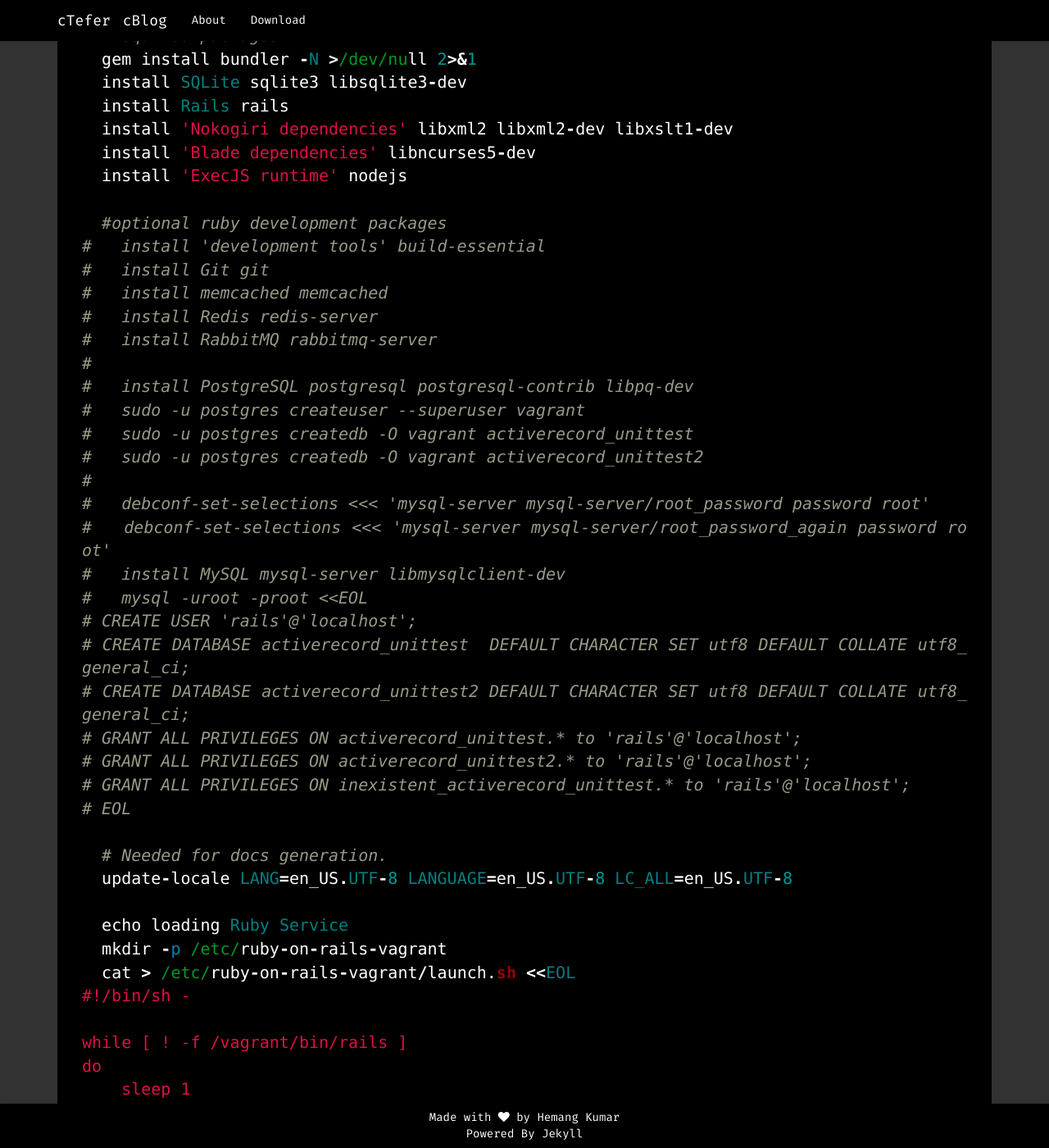
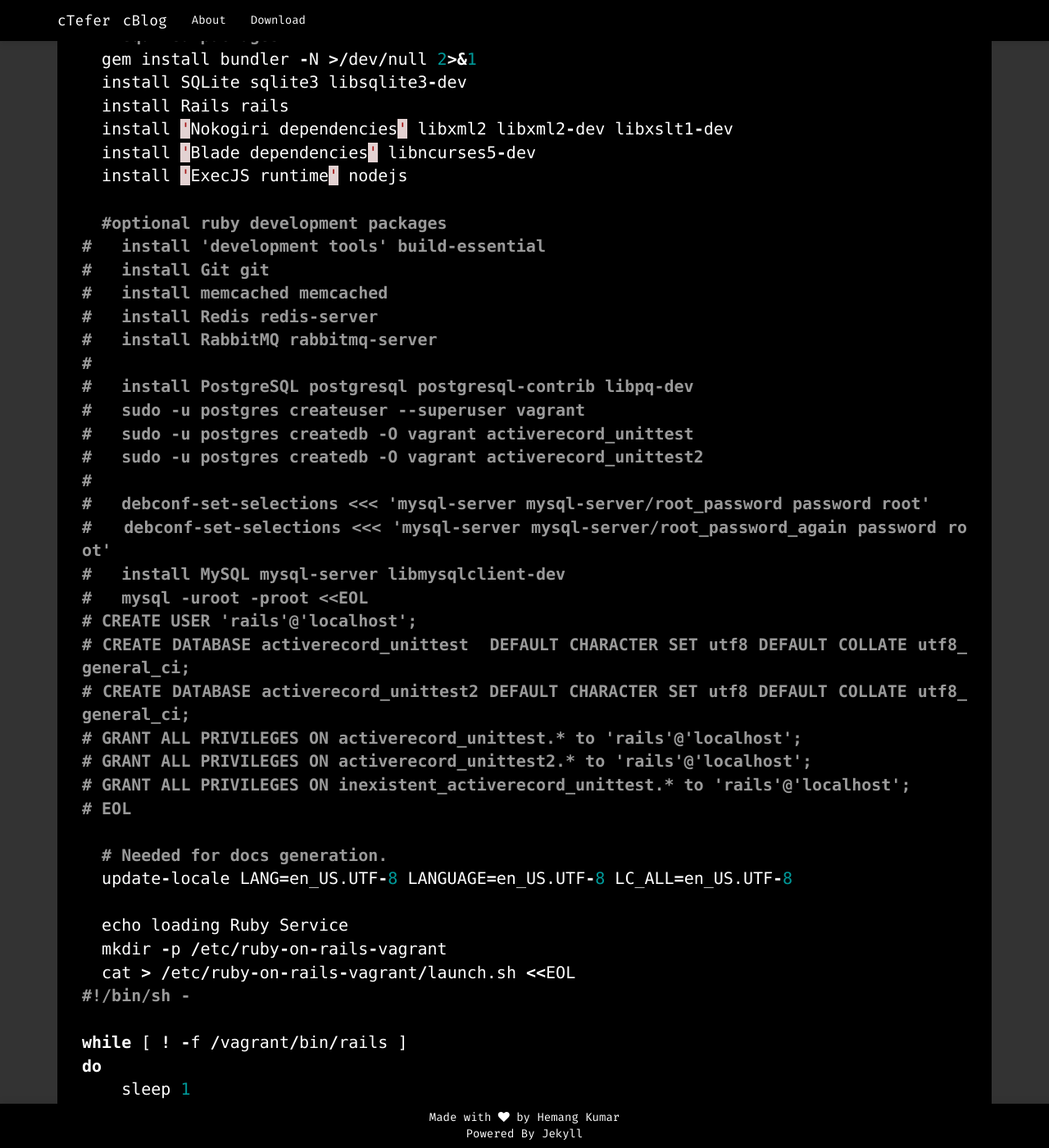
Before and after one commit to ctefer/cBlog, a Jekyll site: the page built from _posts/2016-08-28-RoR-Vagrant.markdown, in a window 1280 px wide and 1400 px high, scrolled down 4208 px. Shown: the whole window at 82% size. Built offline with Jekyll 4.4.1, drawn with Linux system fonts in a browser that asks for light colours; nearby versions of some CDN libraries; some web fonts are replaced; some of the changed text lies outside the part shown.

Commit message:
Updated 2016-08-28-RoR-Vagrant.markdown

```diff
--- a/_posts/2016-08-28-RoR-Vagrant.markdown
+++ b/_posts/2016-08-28-RoR-Vagrant.markdown
@@ -89,7 +89,7 @@ Running `vagrant up` will set up the development environment and run the provisi
 This was a quick project just to get myself oriented with the Git development environment and along the way I learned a bit about Vagrant and RoR.
 
 #### `bootstrap.sh`
-{% highlight ruby %}
+{% highlight C++ %}
 # The output of all these installation steps is noisy. With this utility
 # the progress report is nice and concise.
 function install {
```
